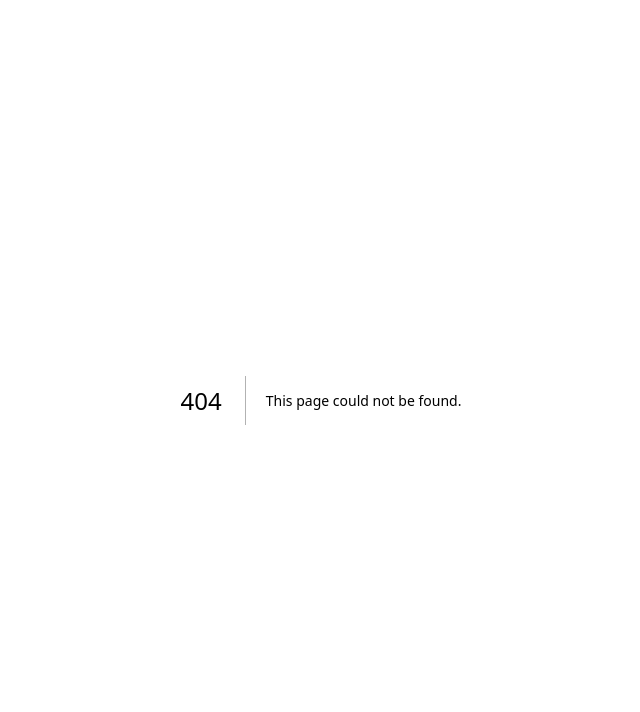
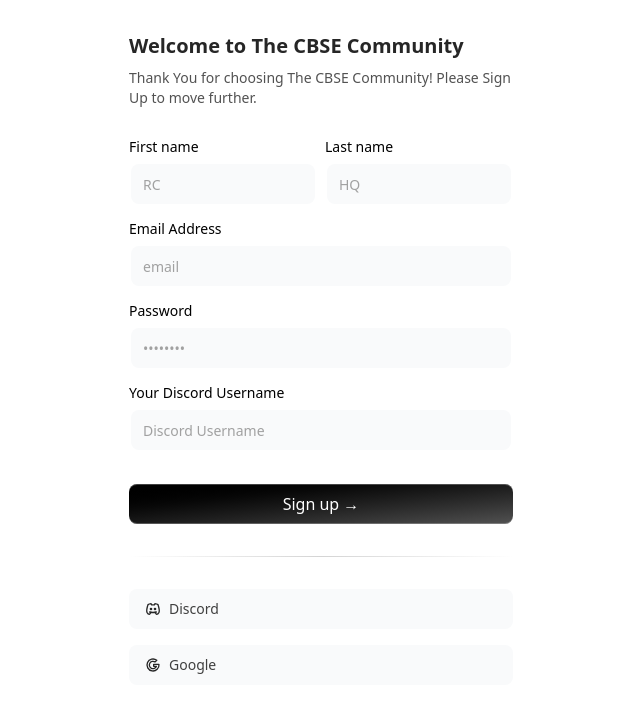
Before and after one commit to Asia4046/ui, a Next.js app: page /signup in a window 1280 px wide. Before the commit this address had no page. Shown: the top 712 px of the page, without its empty margins (319-959 px from the left). Built offline with nearby package versions, Linux system fonts and the light colour scheme.

Commit message:
aesthetic ahhh changes

```diff
--- /dev/null
+++ b/app/signup/page.tsx
@@ -0,0 +1,117 @@
+"use client";
+import React from "react";
+import { Label } from "@/components/ui/label";
+import { Input } from "@/components/ui/input";
+import { cn } from "@/lib/utils";
+import {
+  IconBrandGithub,
+  IconBrandGoogle,
+  IconBrandDiscord
+} from "@tabler/icons-react";
+
+const page = () => {
+  const handleSubmit = (e: React.FormEvent<HTMLFormElement>) => {
+    e.preventDefault();
+    console.log("Form submitted");
+  };
+
+  return (
+    <div>
+      <div className="shadow-input mx-auto w-full max-w-md rounded-none bg-white p-4 md:rounded-2xl md:p-8 dark:bg-black">
+        <h2 className="text-xl font-bold text-neutral-800 dark:text-neutral-200">
+          Welcome to The CBSE Community
+        </h2>
+        <p className="mt-2 max-w-sm text-sm text-neutral-600 dark:text-neutral-300">
+          Thank You for choosing The CBSE Community! Please Sign Up to move further.
+        </p>
+
+        <form className="my-8" onSubmit={handleSubmit}>
+          <div className="mb-4 flex flex-col space-y-2 md:flex-row md:space-y-0 md:space-x-2">
+            <LabelInputContainer>
+              <Label htmlFor="firstname">First name</Label>
+              <Input id="firstname" placeholder="RC" type="text" />
+            </LabelInputContainer>
+            <LabelInputContainer>
+              <Label htmlFor="lastname">Last name</Label>
+              <Input id="lastname" placeholder="HQ" type="text" />
+            </LabelInputContainer>
+          </div>
+          <LabelInputContainer className="mb-4">
+            <Label htmlFor="email">Email Address</Label>
+            <Input id="email" placeholder="email" type="email" />
+          </LabelInputContainer>
+          <LabelInputContainer className="mb-4">
+            <Label htmlFor="password">Password</Label>
+            <Input id="password" placeholder="••••••••" type="password" />
+          </LabelInputContainer>
+          <LabelInputContainer className="mb-8">
+            <Label htmlFor="discordid">Your Discord Username</Label>
+            <Input
+              id="discord_uname"
+              placeholder="Discord Username"
+              type="discord_uname"
+            />
+          </LabelInputContainer>
+
+          <button
+            className="group/btn relative block h-10 w-full rounded-md bg-gradient-to-br from-black to-neutral-600 font-medium text-white shadow-[0px_1px_0px_0px_#ffffff40_inset,0px_-1px_0px_0px_#ffffff40_inset] dark:bg-zinc-800 dark:from-zinc-900 dark:to-zinc-900 dark:shadow-[0px_1px_0px_0px_#27272a_inset,0px_-1px_0px_0px_#27272a_inset]"
+            type="submit"
+          >
+            Sign up &rarr;
+            <BottomGradient />
+          </button>
+
+          <div className="my-8 h-[1px] w-full bg-gradient-to-r from-transparent via-neutral-300 to-transparent dark:via-neutral-700" />
+
+          <div className="flex flex-col space-y-4">
+            <button
+              className="group/btn shadow-input relative flex h-10 w-full items-center justify-start space-x-2 rounded-md bg-gray-50 px-4 font-medium text-black dark:bg-zinc-900 dark:shadow-[0px_0px_1px_1px_#262626]"
+              type="submit"
+            >
+              <IconBrandDiscord className="h-4 w-4 text-neutral-800 dark:text-neutral-300" />
+              <span className="text-sm text-neutral-700 dark:text-neutral-300">
+                Discord
+              </span>
+              <BottomGradient />
+            </button>
+            <button
+              className="group/btn shadow-input relative flex h-10 w-full items-center justify-start space-x-2 rounded-md bg-gray-50 px-4 font-medium text-black dark:bg-zinc-900 dark:shadow-[0px_0px_1px_1px_#262626]"
+              type="submit"
+            >
+              <IconBrandGoogle className="h-4 w-4 text-neutral-800 dark:text-neutral-300" />
+              <span className="text-sm text-neutral-700 dark:text-neutral-300">
+                Google
+              </span>
+              <BottomGradient />
+            </button>
+          </div>
+        </form>
+      </div>
+    </div>
+  );
+};
+
+const BottomGradient = () => {
+  return (
+    <>
+      <span className="absolute inset-x-0 -bottom-px block h-px w-full bg-gradient-to-r from-transparent via-cyan-500 to-transparent opacity-0 transition duration-500 group-hover/btn:opacity-100" />
+      <span className="absolute inset-x-10 -bottom-px mx-auto block h-px w-1/2 bg-gradient-to-r from-transparent via-indigo-500 to-transparent opacity-0 blur-sm transition duration-500 group-hover/btn:opacity-100" />
+    </>
+  );
+};
+
+const LabelInputContainer = ({
+  children,
+  className,
+}: {
+  children: React.ReactNode;
+  className?: string;
+}) => {
+  return (
+    <div className={cn("flex w-full flex-col space-y-2", className)}>
+      {children}
+    </div>
+  );
+};
+
+export default page;
```
